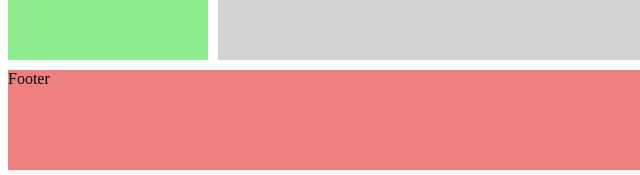
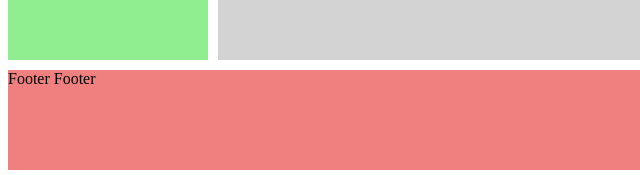
Before and after one commit to GabrielBenter088/Retro-Game-Showcase, a plain HTML site: page index.html in a window 1280 px wide. Shown: the part 638-813 px from the top of the page, 0-640 px from the left. Drawn offline with Linux system fonts and the light colour scheme; a web font is replaced by a local one.

Commit message:
doku added, footer changed.

```diff
--- a/index.html
+++ b/index.html
@@ -22,7 +22,7 @@
 
             </article>
         </main>
-        <footer id="footer">Footer</footer>
+        <footer id="footer">Footer Footer</footer>
     </div>
 </body>
 </html>
```
Also changed, not shown: 1 other file.
